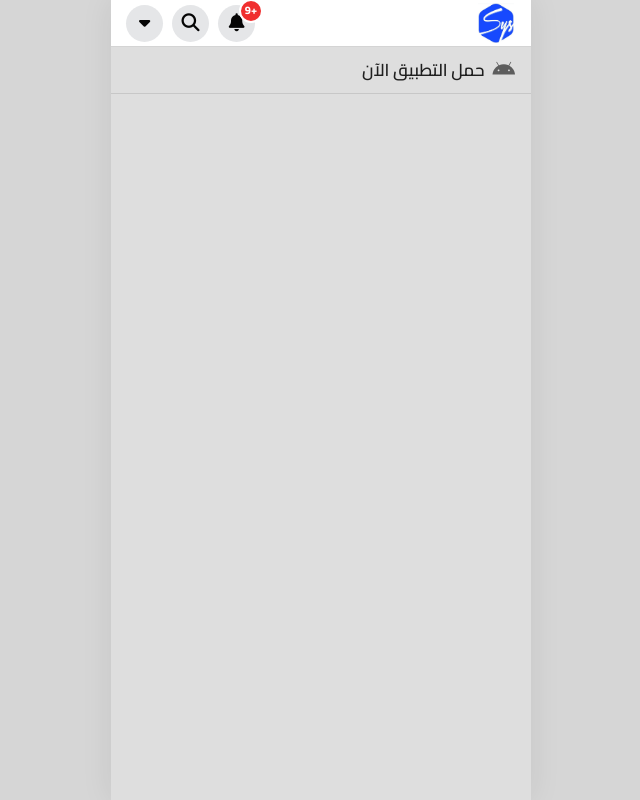
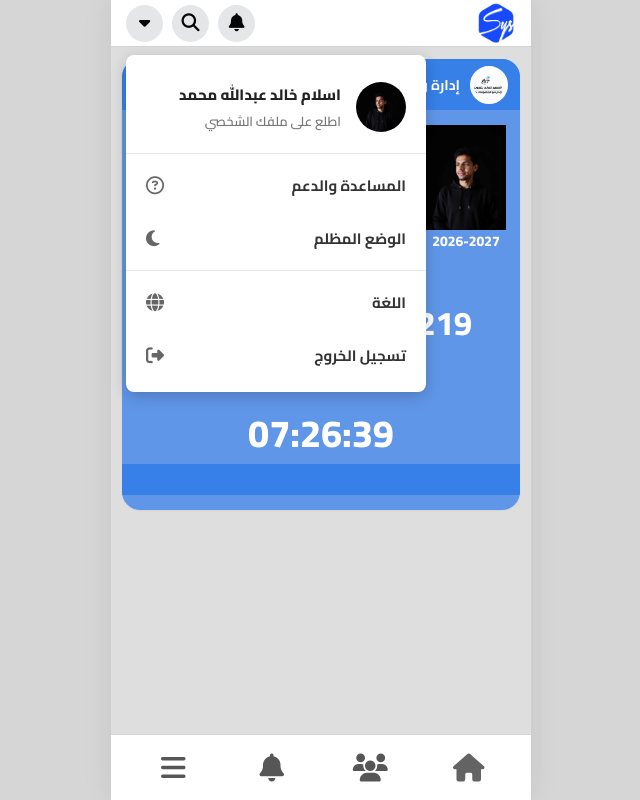
Before and after one commit to elsysteem/elsysteem.github.io, a plain HTML site: page card/index.html in a window 1280 px wide. Both pictures are taken after a click on the button 463 px from the left and 23 px from the top of the page. Shown: the whole page, without its empty margins (319-959 px from the left). Drawn offline with Linux system fonts and the light colour scheme.

Commit message:
Update index.html

```diff
--- a/card/index.html
+++ b/card/index.html
@@ -93,24 +93,6 @@
       font-size: 18px;
     }
 
-    .notification-badge {
-      position: absolute;
-      top: -6px;
-      right: -8px;
-      min-width: 24px;
-      height: 24px;
-      padding: 0 4px;
-      display: grid;
-      place-items: center;
-      border: 2px solid #fff;
-      border-radius: 999px;
-      color: #fff;
-      background: #f02f2f;
-      font-size: 11px;
-      font-weight: 800;
-      line-height: 1;
-    }
-
     /* --- Dropdowns CSS --- */
     /* 1. قائمة المستخدم */
     .dropdown-menu {
@@ -166,18 +148,9 @@
     .notif-desc { font-size: 13px; font-weight: 600; color: #444; line-height: 1.4; margin-bottom: 6px; }
     .notif-time { font-size: 13px; color: #777; }
 
-    /* --- Download Banner --- */
-    .download-banner {
-      min-height: 44px; display: flex; align-items: center; justify-content: space-between;
-      gap: 12px; padding: 7px 16px; color: #1f1f1f; background: #dedede; border-bottom: 1px solid #c7c7c7;
-    }
-    .download-text { display: flex; align-items: center; gap: 8px; font-size: 17px; font-weight: 600; white-space: nowrap; }
-    .download-text i { color: #5d5d5d; font-size: 20px; }
-    .download-btn { min-width: 78px; border: 0; border-radius: 999px; padding: 6px 15px; color: #fff; background: #000; font-size: 13px; font-weight: 700; white-space: nowrap; }
-
     /* --- Card Area --- */
     .card-area {
-      flex: 1; padding: 12px 11px 80px; display: flex; flex-direction: column; /* 80px مسافة لحماية المحتوى من الشريط السفلي المثبت */
+      flex: 1; padding: 12px 11px 80px; display: flex; flex-direction: column;
     }
     .full-card-container {
       overflow: hidden; background: #fff; border-radius: 18px; box-shadow: 0 1px 2px rgba(0, 0, 0, 0.05);
@@ -208,7 +181,7 @@
 
     .card-footer-section { height: 31px; background: var(--blue-deep); }
 
-    /* --- Bottom Nav (تثبيت دائم في أسفل الشاشة) --- */
+    /* --- Bottom Nav (مثبت في أسفل الشاشة) --- */
     .bottom-nav {
       position: fixed;
       bottom: 0;
@@ -295,7 +268,6 @@
         <!-- Notifications Dropdown -->
         <button class="icon-circle" type="button" id="notifBtn" onclick="toggleNotif()">
           <i class="fas fa-bell"></i>
-          <span class="notification-badge">9+</span>
         </button>
         <div class="notif-dropdown" id="notifDropdown">
           <div class="notif-header">الإشعارات</div>
@@ -338,9 +310,141 @@
       </div>
     </header>
 
-    <!-- Download Banner -->
-    <section class="download-banner" aria-label="تحميل التطبيق">
-      <div class="download-text">
-        <i class="fab fa-android" aria-hidden="true"></i>
-        <span>حمل التطبيق الآن</span>
-      </div>
+    <!-- Card Area -->
+    <section class="card-area">
+      <article class="full-card-container" aria-label="البطاقة الرقمية">
+        <div class="id-card">
+          <div class="card-header-section">
+            <img src="logo.jpg" alt="شعار المعهد" class="card-header-logo">
+            <span class="card-header-text">إدارة ونظم المعلومات بالمصرية للعلوم والتكنولوجيا</span>
+          </div>
+
+          <div class="student-info">
+            <div class="student-photo-container">
+              <img src="personal-photo.jpg" alt="الصورة الشخصية للطالب" class="student-photo">
+              <div class="academic-year">2026-2027</div>
+            </div>
+
+            <div class="text-info">
+              <div class="student-name">اسلام خالد عبدالله محمد</div>
+              <div class="student-details">23-0221916559<br>نظم معلومات، فرقة رابعة</div>
+            </div>
+          </div>
+
+          <div class="numbers-section">
+            <div class="id-number">ID: 30304122402219</div>
+            <div class="live-date" id="dateDisplay" aria-label="التاريخ الحالي"></div>
+            <div class="live-time" id="timeDisplay" aria-label="الوقت الحالي"></div>
+          </div>
+
+          <div class="card-footer-section"></div>
+        </div>
+      </article>
+    </section>
+
+    <!-- Bottom Nav -->
+    <nav class="bottom-nav" aria-label="التنقل السفلي">
+      <a href="index.html" class="nav-item active">
+        <i class="fas fa-home" aria-hidden="true"></i>
+      </a>
+      <a href="works.html" class="nav-item">
+        <i class="fas fa-users" aria-hidden="true"></i>
+      </a>
+      <a href="notifications.html" class="nav-item">
+        <i class="fas fa-bell" aria-hidden="true"></i>
+      </a>
+      <a href="more.html" class="nav-item">
+        <i class="fas fa-bars" aria-hidden="true"></i>
+      </a>
+    </nav>
+  </main>
+
+  <script>
+    // 1. Clock Logic
+    function getCairoDateParts() {
+      const parts = new Intl.DateTimeFormat("en-GB", {
+        timeZone: "Africa/Cairo",
+        year: "numeric",
+        month: "2-digit",
+        day: "2-digit",
+        hour: "2-digit",
+        minute: "2-digit",
+        second: "2-digit",
+        hour12: false
+      }).formatToParts(new Date());
+
+      return parts.reduce(function (result, part) {
+        if (part.type !== "literal") {
+          result[part.type] = part.value;
+        }
+        return result;
+      }, {});
+    }
+
+    function updateClock() {
+      const date = getCairoDateParts();
+      document.getElementById("dateDisplay").textContent = date.year + "-" + date.month + "-" + date.day;
+      document.getElementById("timeDisplay").textContent = date.hour + ":" + date.minute + ":" + date.second;
+    }
+
+    updateClock();
+    window.setInterval(updateClock, 1000);
+
+    // 2. Dropdowns Logic
+    function closeAllDropdowns() {
+      const userDrop = document.getElementById("userDropdown");
+      const searchDrop = document.getElementById("searchDropdown");
+      const notifDrop = document.getElementById("notifDropdown");
+
+      if(userDrop) userDrop.classList.remove("active");
+      if(searchDrop) searchDrop.classList.remove("active");
+      if(notifDrop) notifDrop.classList.remove("active");
+    }
+
+    function toggleDropdown() {
+      const drop = document.getElementById("userDropdown");
+      const isActive = drop.classList.contains("active");
+      closeAllDropdowns();
+      if(!isActive) drop.classList.add("active");
+    }
+
+    function toggleSearch() {
+      const drop = document.getElementById("searchDropdown");
+      const isActive = drop.classList.contains("active");
+      closeAllDropdowns();
+      if(!isActive) drop.classList.add("active");
+    }
+
+    function toggleNotif() {
+      const drop = document.getElementById("notifDropdown");
+      const isActive = drop.classList.contains("active");
+      closeAllDropdowns();
+      if(!isActive) drop.classList.add("active");
+    }
+
+    document.addEventListener("click", function(event) {
+      const userBtn = document.getElementById("dropdownBtn");
+      const searchBtn = document.getElementById("searchBtn");
+      const notifBtn = document.getElementById("notifBtn");
+
+      const userDrop = document.getElementById("userDropdown");
+      const searchDrop = document.getElementById("searchDropdown");
+      const notifDrop = document.getElementById("notifDropdown");
+
+      let clickedInsideDrop = false;
+      if(userDrop && userDrop.contains(event.target)) clickedInsideDrop = true;
+      if(searchDrop && searchDrop.contains(event.target)) clickedInsideDrop = true;
+      if(notifDrop && notifDrop.contains(event.target)) clickedInsideDrop = true;
+
+      let clickedBtn = false;
+      if(userBtn && userBtn.contains(event.target)) clickedBtn = true;
+      if(searchBtn && searchBtn.contains(event.target)) clickedBtn = true;
+      if(notifBtn && notifBtn.contains(event.target)) clickedBtn = true;
+
+      if(!clickedInsideDrop && !clickedBtn) {
+         closeAllDropdowns();
+      }
+    });
+  </script>
+</body>
+</html>
```
